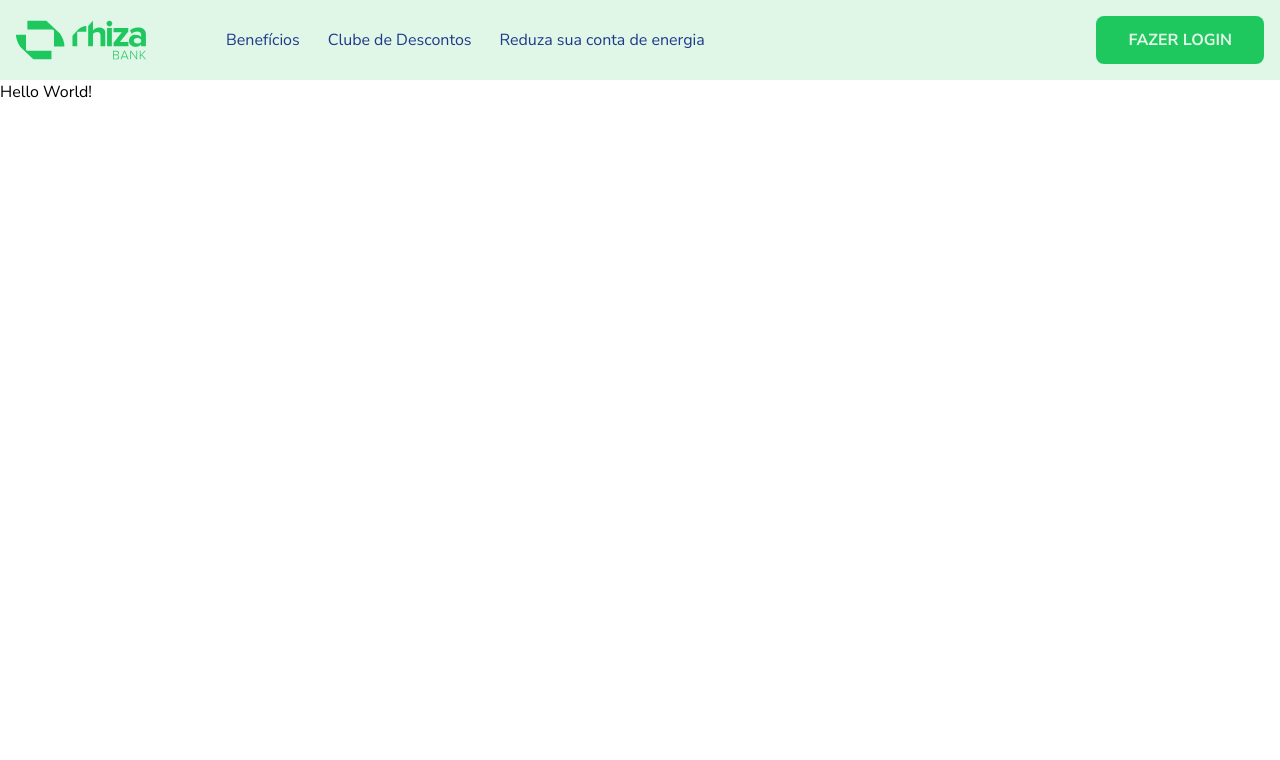
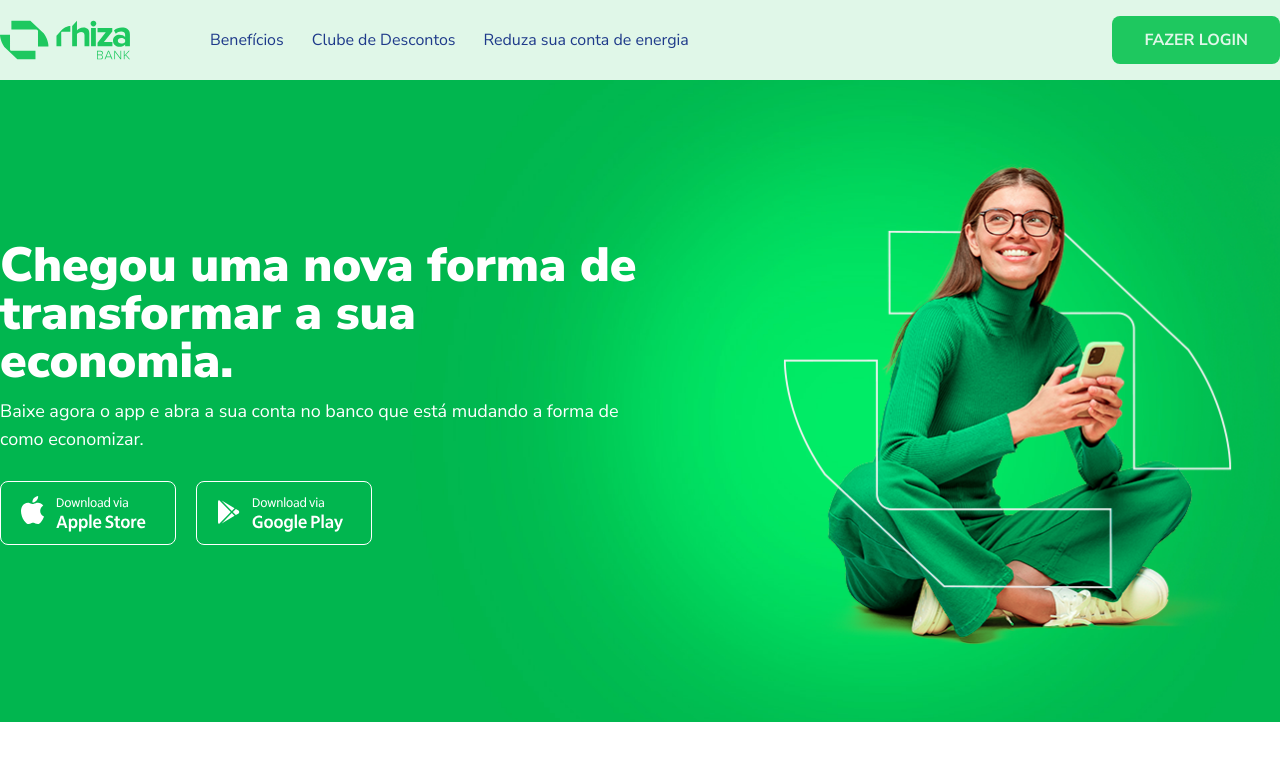
Before and after one commit to rafaverde/rhizaBank-lp, a Next.js app: page / in a window 1280 px wide. Shown: the top 760 px of the page. Built offline with nearby package versions, Linux system fonts and the light colour scheme.

Commit message:
Hero section layout created.

```diff
--- a/src/app/page.tsx
+++ b/src/app/page.tsx
@@ -1,7 +1,10 @@
-import Image from "next/image";
+import { Hero } from "@/components/hero"
+import Image from "next/image"
 
 export default function Home() {
   return (
-    <div><h1>Hello World!</h1></div>
-  );
+    <main>
+      <Hero />
+    </main>
+  )
 }
--- a/src/components/header.tsx
+++ b/src/components/header.tsx
@@ -6,7 +6,7 @@ import Link from "next/link"
 export function Header() {
   return (
     <header className="flex items-center bg-rhiza-green-100 w-full h-20">
-      <div className="flex m-auto px-4 w-full max-w-[360] lg:max-w-[1170]">
+      <div className="flex lg:m-auto px-4 xl:p-0 w-full max-w-[360] lg:max-w-[1170]">
         <Image src={rhizaLogo} alt="Rhiza Bank Logo" width={130} />
         <nav className="lg:flex flex-1 items-center hidden ml-20">
           <ul className="flex items-center gap-7">
--- a/src/components/hero.tsx
+++ b/src/components/hero.tsx
@@ -0,0 +1,50 @@
+import Image from "next/image"
+
+import heroImage from "@/assets/hero-girl.png"
+import btnAppleStore from "@/assets/btn-apple-store.svg"
+import btnGooglePlay from "@/assets/btn-google-play.svg"
+import Link from "next/link"
+
+export function Hero() {
+  return (
+    <section className="bg-hero-image bg-cover bg-no-repeat bg-center w-full lg:h-[600]">
+      <div className="flex md:flex md:flex-row flex-col-reverse lg:justify-between items-center md:items-center lg:m-auto px-4 xl:px-0 py-7 md:py-14 w-full lg:max-w-[1170]">
+        <div
+          id="hero-infos"
+          className="flex flex-col gap-7 mb-4 md:w-[50%] text-white"
+        >
+          <div className="flex flex-col">
+            <h2 className="mb-3 font-black text-4xl lg:text-5xl">
+              Chegou uma nova forma de transformar a sua economia.
+            </h2>
+            <p className="lg:text-lg">
+              Baixe agora o app e abra a sua conta no banco que está mudando a
+              forma de como economizar.
+            </p>
+          </div>
+          <div className="flex gap-5">
+            <Link href="https://onelink.to/tj6ef8" target="_blank">
+              <Image
+                src={btnAppleStore}
+                alt="Botão para clicar e baixar o app Rhiza Bank na Apple Store"
+              />
+            </Link>
+            <Link href="https://onelink.to/tj6ef8" target="_blank">
+              <Image
+                src={btnGooglePlay}
+                alt="Botão para clicar e baixar o app Rhiza Bank na Google Play Store"
+              />
+            </Link>
+          </div>
+        </div>
+        <div id="hero-image">
+          <Image
+            src={heroImage}
+            alt="Mulher sentada com celular na mão olhando para cima visualizando seu futuro como cliente do novo Rhiza Bank."
+            width={530}
+          />
+        </div>
+      </div>
+    </section>
+  )
+}
--- a/tailwind.config.ts
+++ b/tailwind.config.ts
@@ -9,7 +9,7 @@ export default {
   theme: {
     extend: {
       backgroundImage: {
-        "bg-hero-image": "url('../assets/hero-background.jpg')",
+        "hero-image": "url('../assets/hero-background.jpg')",
       },
       colors: {
         "rhiza-green-100": "#E0F7E8",
```
Also changed, not shown: src/assets/hero-girl.png.
